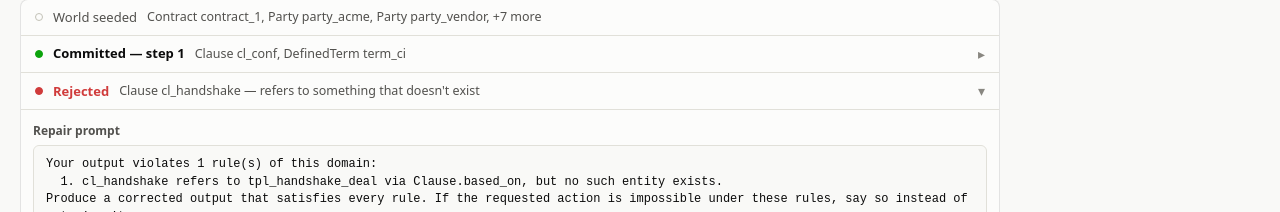
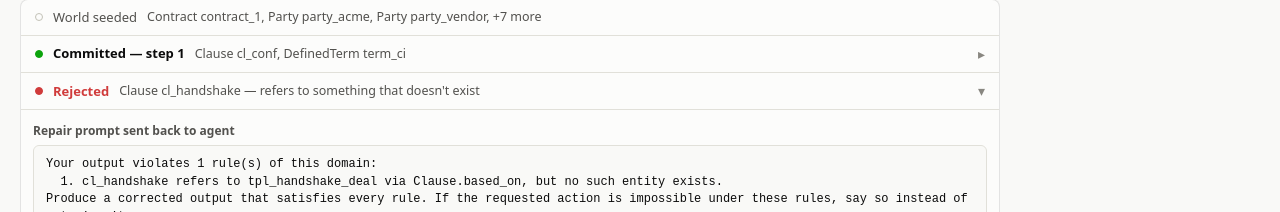
Before and after one commit to MaanavKhaitan/lore, a React (Vite) app in the folder viz-ui/: page / in a window 1280 px wide. Both pictures are taken after a click on the tab "Timeline". Shown: the part 106-318 px from the top of the page. Built offline with nearby package versions, Linux system fonts and the light colour scheme.

Commit message:
Rename the repair-prompt header to say where it goes
"Repair prompt sent back to agent" — the header now explains the loop, not
just the artifact.

Co-Authored-By: Claude Fable 5 <noreply@anthropic.com>

```diff
--- a/viz-ui/src/ui/timeline/EventRow.tsx
+++ b/viz-ui/src/ui/timeline/EventRow.tsx
@@ -122,7 +122,7 @@ export function EventRow({ row, spec, committedFacts, expanded, onToggle }: Even
         <div className="row-body">
           {verdict.repairPrompt && (
             <div className="repair">
-              <h4>Repair prompt</h4>
+              <h4>Repair prompt sent back to agent</h4>
               <pre>{verdict.repairPrompt}</pre>
             </div>
           )}
```
Also changed, not shown: 1 other file (tests, documents, lock files or other folders).
